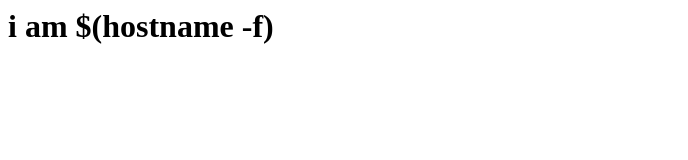
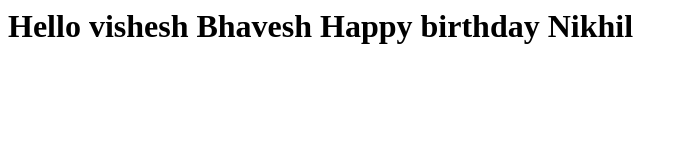
Before and after one commit to 2sidpatill/sidjenkins, a plain HTML site: page index.html in a window 1280 px wide. Shown: the whole page, without its empty margins (0-688 px from the left). Drawn offline with Linux system fonts and the light colour scheme.

Commit message:
Update index.html

```diff
--- a/index.html
+++ b/index.html
@@ -1 +1,2 @@
-<h1> i am $(hostname -f)</h1>
+<h1> Hello vishesh Bhavesh
+Happy birthday Nikhil</h1>
```
